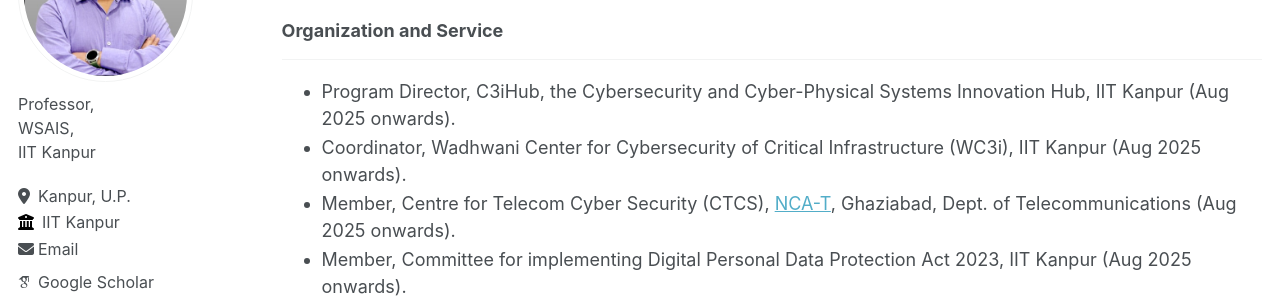
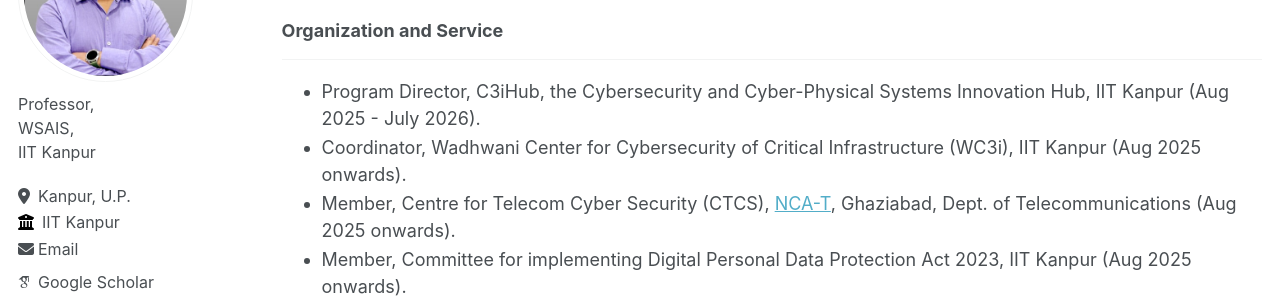
Before and after one commit to somitra-sanadhya/somitra-sanadhya.github.io, a Jekyll site: the page built from _pages/about.md, in a window 1280 px wide and 900 px high, scrolled down 1526 px. Shown: the part 179-479 px from the top of the window. Built offline with Jekyll 4.4.1, drawn with Linux system fonts in a browser that asks for light colours; some web fonts are replaced.

Commit message:
Update about.md

```diff
--- a/_pages/about.md
+++ b/_pages/about.md
@@ -57,7 +57,7 @@ redirect_from:
 
 ### Organization and Service
 ----
-+ Program Director, C3iHub, the Cybersecurity and Cyber-Physical Systems Innovation Hub, IIT Kanpur (Aug 2025 onwards).
++ Program Director, C3iHub, the Cybersecurity and Cyber-Physical Systems Innovation Hub, IIT Kanpur (Aug 2025 - July 2026).
 + Coordinator, Wadhwani Center for Cybersecurity of Critical Infrastructure (WC3i), IIT Kanpur (Aug 2025 onwards).
 + Member, Centre for Telecom Cyber Security (CTCS), [NCA-T](https://ntiprit.gov.in/), Ghaziabad, Dept. of Telecommunications (Aug 2025 onwards).
 + Member, Committee for implementing Digital Personal Data Protection Act 2023, IIT Kanpur (Aug 2025 onwards).
```
